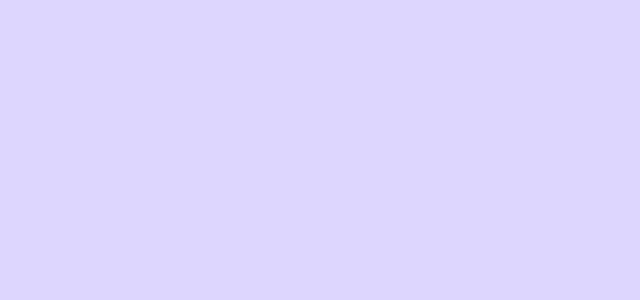
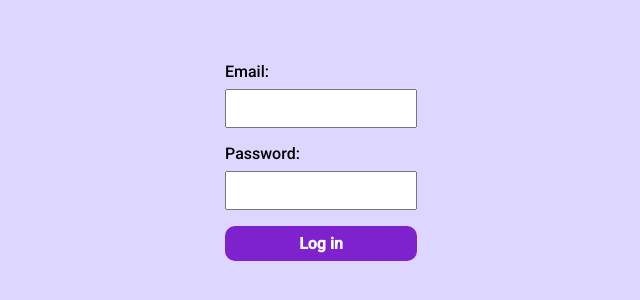
Before and after one commit to vinhbt241/js-social-network, a React (Create React App) app: page /login in a window 1280 px wide. Before the commit this address had no page. Shown: the part 98-398 px from the top of the page, without its empty margins (319-959 px from the left). Built offline with nearby package versions, Linux system fonts and the light colour scheme.

Commit message:
Add static login page, refactor css for other papages

```diff
--- a/src/App.css
+++ b/src/App.css
@@ -21,6 +21,9 @@ body {
   min-height: 100vh;
   background-color: var(--background);
   box-sizing: border-box;
+}
+
+.normal-page {
   padding: 3vh 0 10vh 23vw;
 }
 
@@ -431,3 +434,54 @@ ul {
 .PostForm-submit:hover {
   filter: brightness(80%);
 }
+
+.Login {
+  width: 50vw;
+  margin: auto;
+  height: 100vh;
+  box-sizing: border-box;
+
+  padding-top: 20vh;
+}
+
+.Login * {
+  font-size: 1em;
+  font-family: 'Roboto', sans-serif;
+}
+
+.login-form {
+  width: 30%;
+  display: flex;
+  flex-direction: column;
+  margin: auto;
+  gap: 1em;
+  box-sizing: border-box;
+}
+
+.login-form > label {
+  display: flex;
+  flex-direction: column;
+}
+
+.login-form > label > input {
+  width: 100%;
+  padding: .5em;
+  box-sizing: border-box;
+  margin-top: .5em;
+}
+
+.login-form-submit {
+  font-size: 1em;
+  font-weight: bold;
+  width: 100%;
+  padding: .5em 1em;
+  margin: auto;
+  border-radius: 10px;
+  border: none;
+  background-color: var(--primary);
+  color: var(--secondary);
+}
+
+.login-form-submit:hover {
+  filter: brightness(80%);
+}
--- a/src/components/FriendRequests.js
+++ b/src/components/FriendRequests.js
@@ -4,7 +4,7 @@ import { Sidebar } from "./Sidebar"
 
 const FriendRequests = (props) => {
   return(
-    <div className="FriendRequests">
+    <div className="FriendRequests normal-page">
       <Sidebar />
 
       <div>
--- a/src/components/Home.js
+++ b/src/components/Home.js
@@ -29,7 +29,7 @@ const Home = () => {
   }, [])
 
   return(
-    <div className="Home">
+    <div className="Home normal-page">
       <Sidebar />
       <div>
         <PostForm currentUser={currentUser} />
--- /dev/null
+++ b/src/components/Login.js
@@ -0,0 +1,24 @@
+const Login = (props) => {
+  const processLoginForm = () => {
+
+  }
+
+  return(
+    <div className="Login">
+      <form className="login-form" onSubmit={processLoginForm}>
+        <label>
+          Email:
+          <input type="email" name="email" />
+        </label>
+        <label>
+          Password:
+          <input type="password" name="password" />
+        </label>
+
+        <input className="login-form-submit" type="submit" value="Log in" />
+      </form>
+    </div>
+  )
+}
+
+export { Login }
--- a/src/components/Profile.js
+++ b/src/components/Profile.js
@@ -35,7 +35,7 @@ const Profile = (props) => {
   })
 
   return(
-    <div className="Profile">
+    <div className="Profile normal-page">
       <Sidebar />
       <div className="user-img-section">
         <img src={userInfo.background_image_url} alt="" className="user-bg-img"/>
--- a/src/components/Setting.js
+++ b/src/components/Setting.js
@@ -2,7 +2,7 @@ import { Sidebar } from "./Sidebar"
 
 const Setting = (props) => {
   return(
-    <div className="Setting">
+    <div className="Setting normal-page">
       <Sidebar />
       SETTING PAGE
     </div>
--- a/src/index.js
+++ b/src/index.js
@@ -8,6 +8,7 @@ import {
 import App from './App';
 import { FriendRequests } from './components/FriendRequests';
 import { Home } from './components/Home';
+import { Login } from './components/Login';
 import { Profile } from './components/Profile';
 import { Setting } from './components/Setting';
 
@@ -21,6 +22,7 @@ root.render(
           <Route path="profile" element={<Profile />} />
           <Route path="friend-requests" element={<FriendRequests />} />
           <Route path="setting" element={<Setting />} />
+          <Route path="login" element={<Login />} />
         </Route>
       </Routes>
     </BrowserRouter>
```
